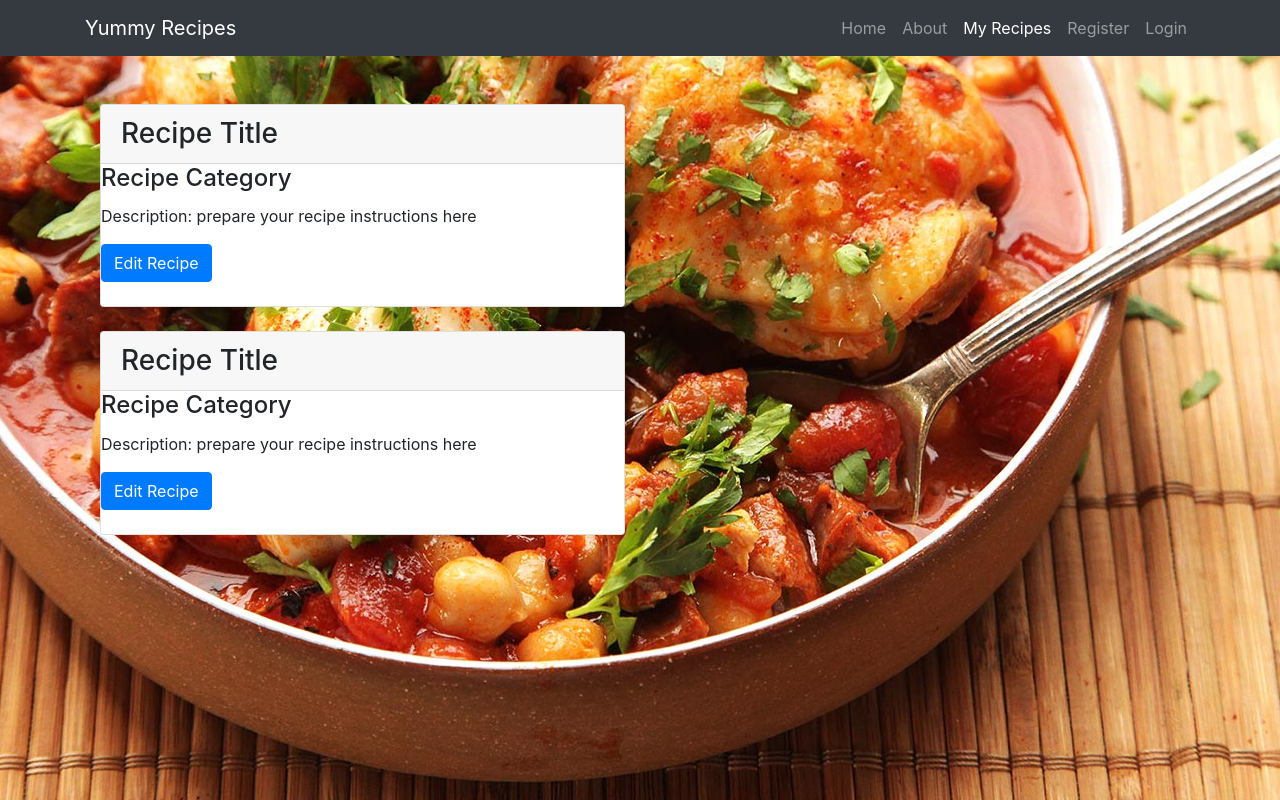
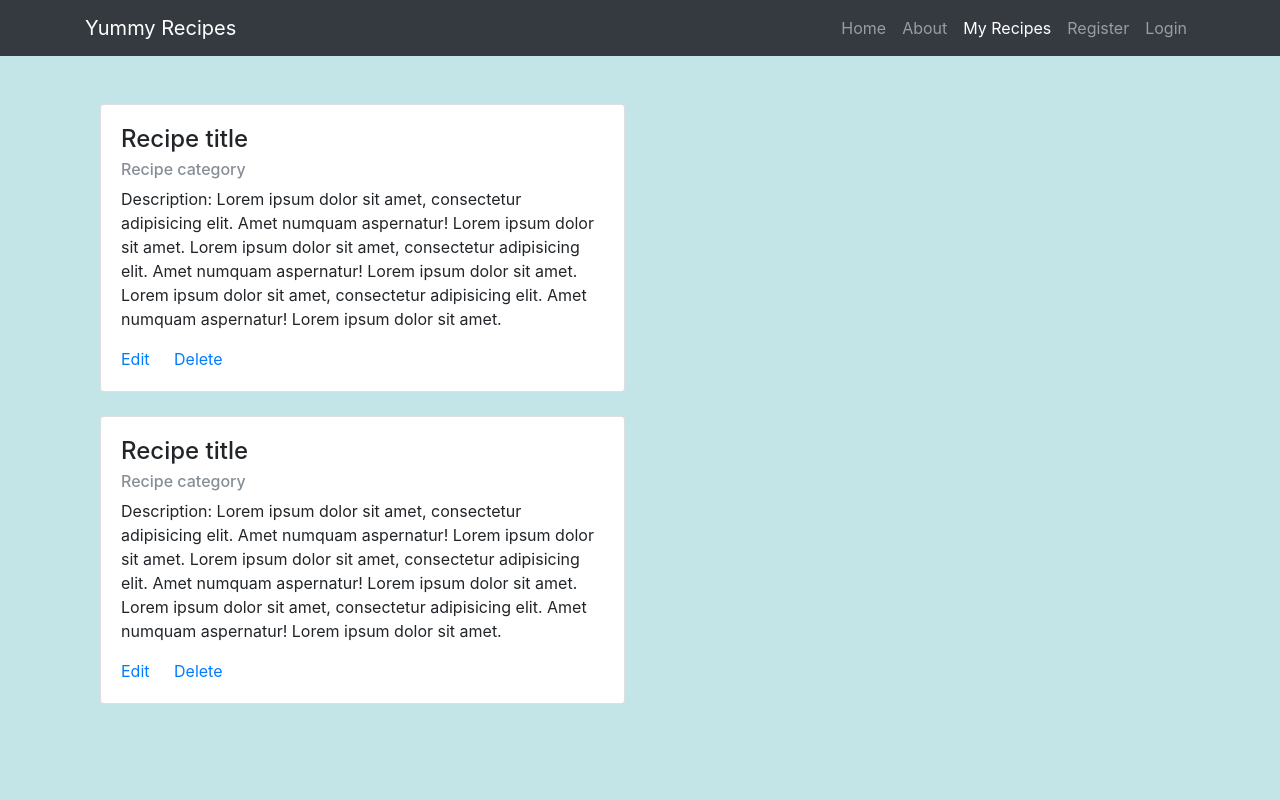
Before and after one commit to lennykioko/Yummy_recipes_2, a plain HTML site: page UI/recipies.html in a window 1280 px wide. Drawn offline with Linux system fonts and the light colour scheme.

Commit message:
Add style to pages and link to githubpages in README

```diff
--- a/UI/recipies.html
+++ b/UI/recipies.html
@@ -17,6 +17,7 @@
     <style>
       body {
         padding-top: 54px;
+        background: rgb(195, 229, 231)
       }
       @media (min-width: 992px) {
         body {
@@ -24,21 +25,11 @@
         }
       }
 
-      .bgimage {
-        position: relative;
-        background: #fff url('img/bg.jpg') center center;
-        width: 100%;
-        height: 100%;
-        overflow: hidden;
-        background-repeat: no-repeat;
-        background-size: auto;
-      }
-
     </style>
 
   </head>
 
-  <body class="bgimage">
+  <body>
 
     <!-- Navigation -->
     <nav class="navbar navbar-expand-lg navbar-dark bg-dark fixed-top">
@@ -73,29 +64,32 @@
     <!-- Page Content -->
     <div class="container">
       <div class="col-xs-12 col-sm-12 col-md-6 col-lg-6">
-        <div class="card">
-          <h3 class="card-header">Recipe Title</h3>
+
+        <div class="card" style="padding:20px;">
           <div class="card-block">
-            <h4 class="card-title">Recipe Category</h4>
-            <p class="card-text">Description: prepare your recipe instructions here</p>
-            <a href="#" class="btn btn-primary">Edit Recipe</a><br><br>
+            <h4 class="card-title">Recipe title</h4>
+            <h6 class="card-subtitle mb-2 text-muted">Recipe category</h6>
+            <p class="card-text">Description: Lorem ipsum dolor sit amet, consectetur adipisicing elit. Amet numquam aspernatur! Lorem ipsum dolor sit amet.
+                Lorem ipsum dolor sit amet, consectetur adipisicing elit. Amet numquam aspernatur! Lorem ipsum dolor sit amet.
+                Lorem ipsum dolor sit amet, consectetur adipisicing elit. Amet numquam aspernatur! Lorem ipsum dolor sit amet.
+            </p>
+            <a href="#" class="card-link">Edit</a>
+            <a href="#" class="card-link">Delete</a>
           </div>
-        </div>
-      </div>
-    </div><br>
+        </div><br>
 
-    <div class="container">
-      <div class="col-xs-12 col-sm-12 col-md-6 col-lg-6">
-        <div class="card">
-          <h3 class="card-header">Recipe Title</h3>
+        <div class="card" style="padding:20px;">
           <div class="card-block">
-            <h4 class="card-title">Recipe Category</h4>
-            <p class="card-text">Description: prepare your recipe instructions here</p>
-            <a href="#" class="btn btn-primary">Edit Recipe</a><br><br>
+            <h4 class="card-title">Recipe title</h4>
+            <h6 class="card-subtitle mb-2 text-muted">Recipe category</h6>
+            <p class="card-text">Description: Lorem ipsum dolor sit amet, consectetur adipisicing elit. Amet numquam aspernatur! Lorem ipsum dolor sit amet.
+                Lorem ipsum dolor sit amet, consectetur adipisicing elit. Amet numquam aspernatur! Lorem ipsum dolor sit amet.
+                Lorem ipsum dolor sit amet, consectetur adipisicing elit. Amet numquam aspernatur! Lorem ipsum dolor sit amet.
+            </p>
+            <a href="#" class="card-link">Edit</a>
+            <a href="#" class="card-link">Delete</a>
           </div>
-        </div>
-      </div>
-    </div><br>
+        </div><br>
 
 
     <!-- Bootstrap core JavaScript -->
```
Also changed, not shown: UI/login.html (+3 -12 lines), UI/register.html (+3 -12 lines), README.md.
